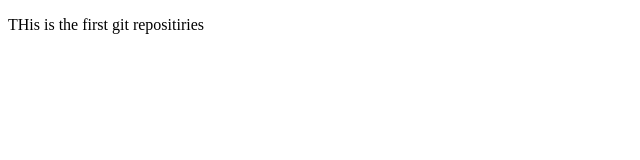
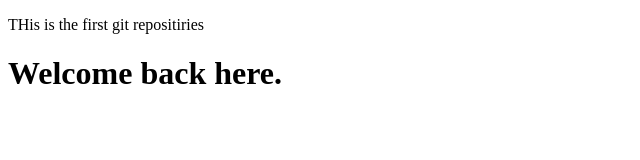
Before and after one commit to heena2565/project-test.github.io, a plain HTML site: page index.html in a window 1280 px wide. Shown: the whole page, without its empty margins (0-640 px from the left). Drawn offline with Linux system fonts and the light colour scheme.

Commit message:
updated version of index.html

```diff
--- a/index.html
+++ b/index.html
@@ -8,5 +8,6 @@
 </head>
 <body>
     <p>THis is the first git repositiries</p>
+    <h1>Welcome back here.</h1>
 </body>
 </html>
```
